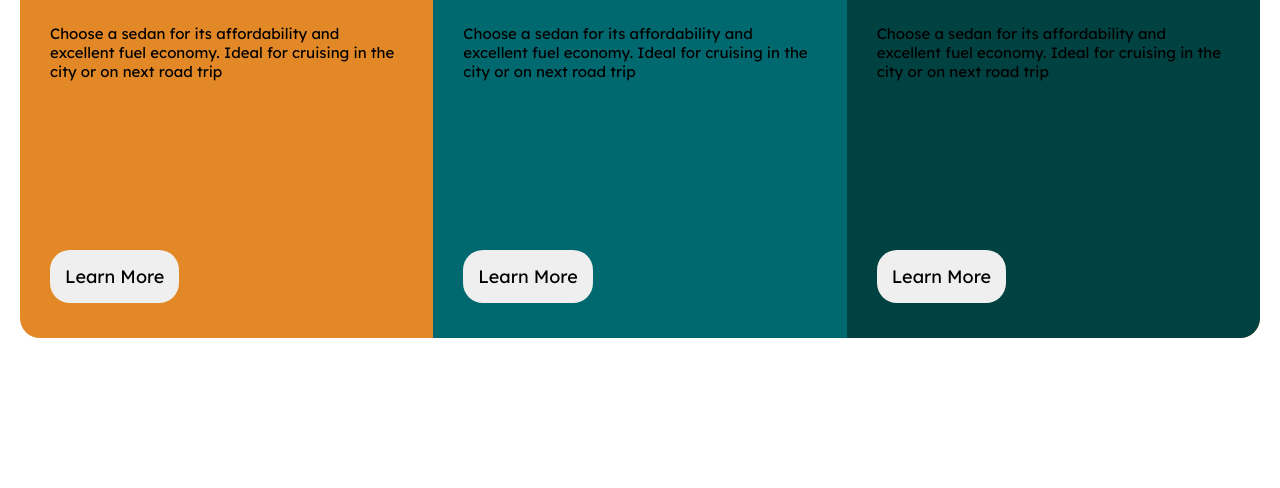
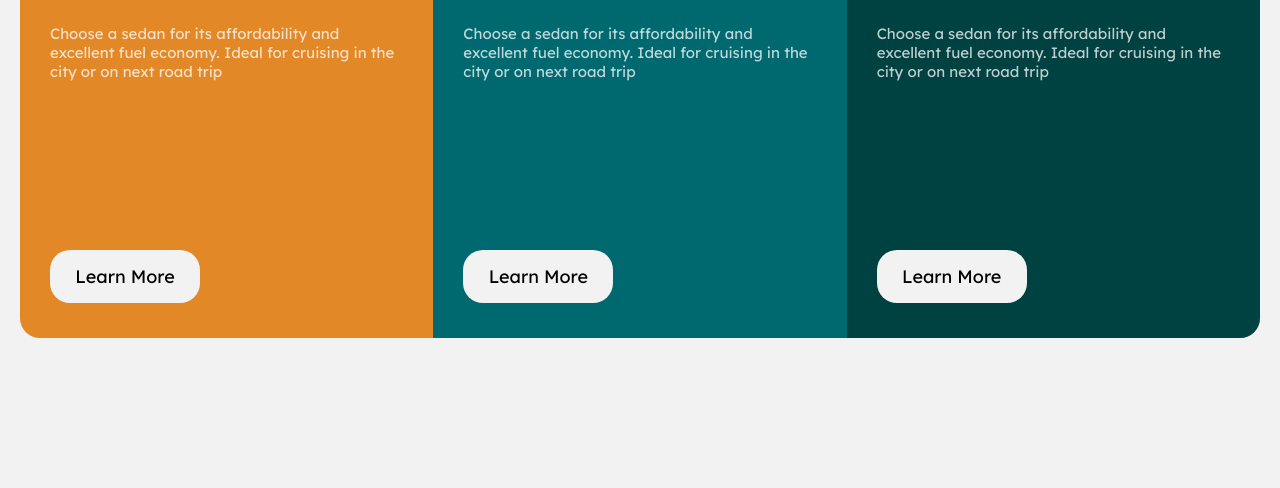
Before and after one commit to matheuzeba/3-column-preview-card-component, a plain HTML site: page index.html in a window 1280 px wide. Shown: the part 312-800 px from the top of the page. Drawn offline with Linux system fonts and the light colour scheme.

Commit message:
adicionado width a botao

```diff
--- a/css/responsive.css
+++ b/css/responsive.css
@@ -16,4 +16,7 @@
     body main .component .component-wrapper .button-wrapper {
         margin: 13rem 0 0;
     }
+    body main .component .component-wrapper .button-wrapper button{
+        width: 15rem;
+    }
 }
--- a/css/style.css
+++ b/css/style.css
@@ -9,6 +9,7 @@
 body {
     padding: 7rem 2rem;
     min-height: 100%;
+    background:  hsl(0, 0%, 95%);
 }
 
 /* CONFIGURAÇÃO GERAL DE COMPONENT */
@@ -48,6 +49,7 @@ body main .component .component-wrapper h1 {
 body main .component .component-wrapper p {
     font-family: 'Lexend Deca', sans-serif;
     font-size: 1.5rem;
+    color: hsla(0, 0%, 100%, 0.75);
 }
 
 /* button */
@@ -58,6 +60,7 @@ body main .component .component-wrapper .button-wrapper button {
     border-radius: 2rem;
     padding: 1.5rem;
     transition: 0.5s;
+    background: hsl(0, 0%, 95%);
 }
 
 body main .component .component-wrapper .button-wrapper button:hover {
```
